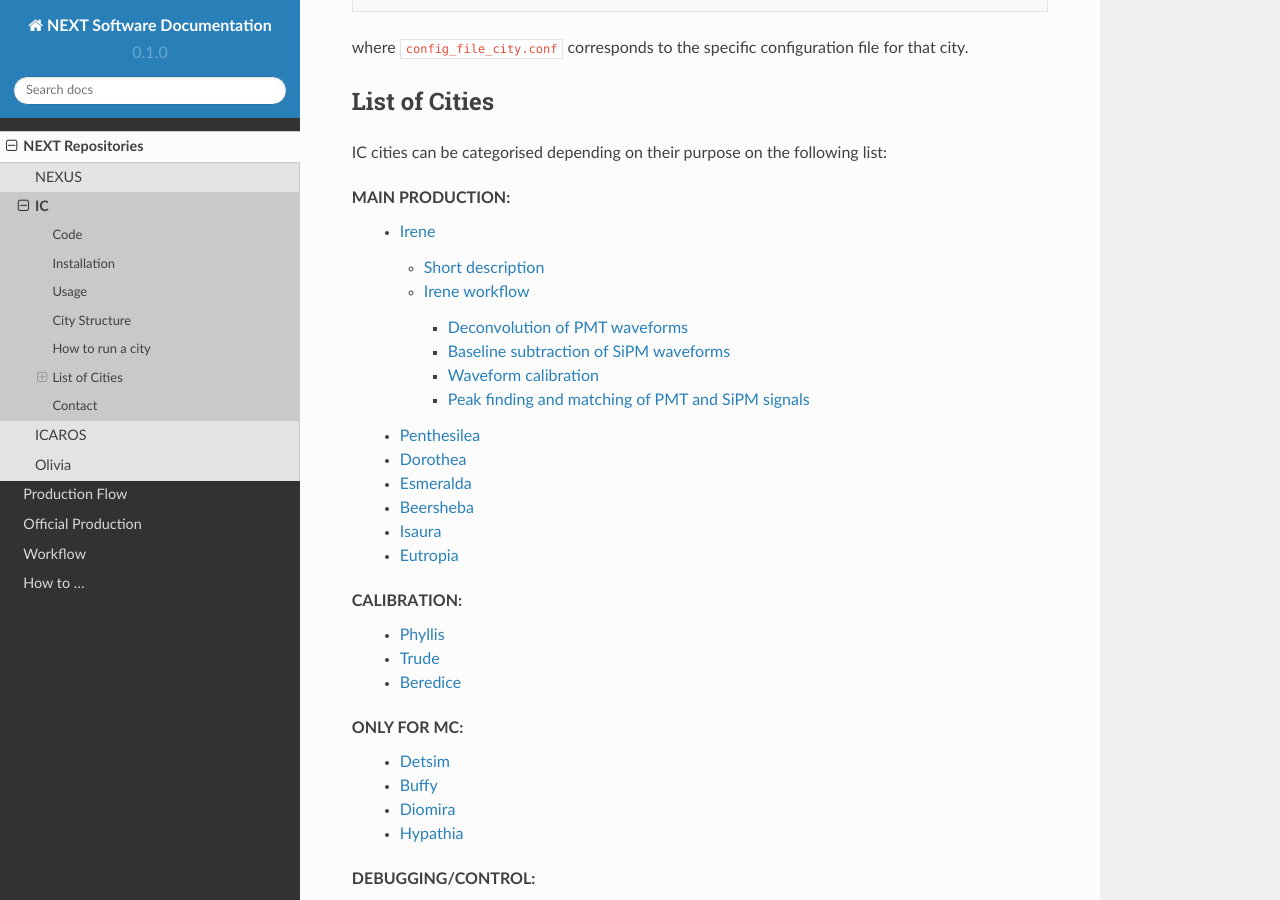
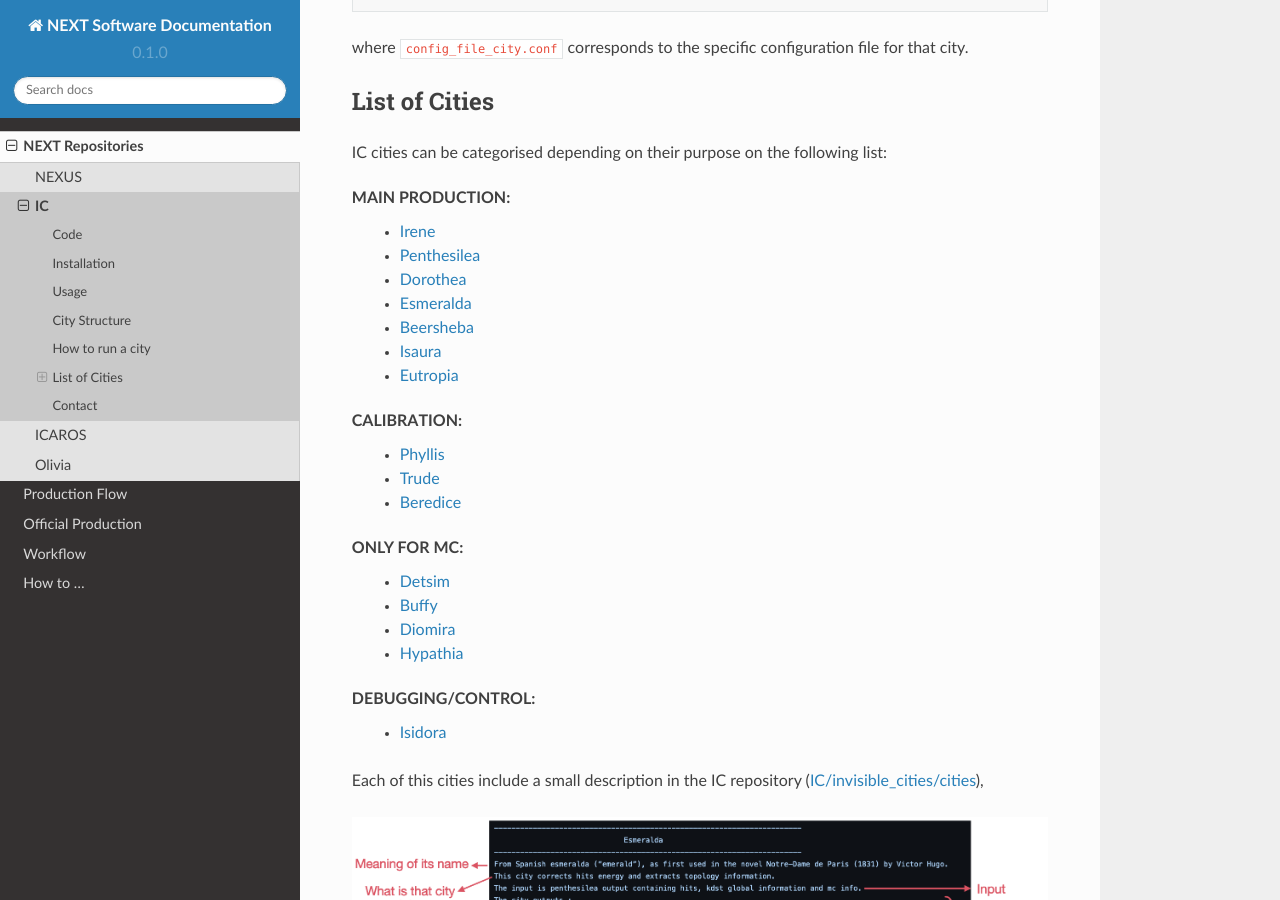
Before and after one commit to next-exp/sw-docs, a Sphinx documentation site: the page built from docs/source/IC.rst, in a window 1280 px wide and 900 px high, scrolled down 2757 px. Built offline with Sphinx 7.4.7 and the Read the Docs theme 2.0.0, drawn with Linux system fonts in a browser that asks for light colours; part of the change alters nothing that is shown.

```diff
--- a/docs/source/IC.rst
+++ b/docs/source/IC.rst
@@ -85,6 +85,7 @@ IC cities can be categorised depending on their purpose on the following list:
 
 MAIN PRODUCTION:
   .. toctree::
+     :maxdepth: 1
 
      Irene <irene>
      Penthesilea <penthesilea>
@@ -96,6 +97,7 @@ MAIN PRODUCTION:
 
 CALIBRATION:
   .. toctree::
+     :maxdepth: 1
 
      Phyllis <phyllis>
      Trude <trude>
@@ -103,6 +105,7 @@ CALIBRATION:
 
 ONLY FOR MC:
   .. toctree::
+     :maxdepth: 1
 
      Detsim <detsim>
      Buffy <buffy>
@@ -111,6 +114,7 @@ ONLY FOR MC:
 
 DEBUGGING/CONTROL:
   .. toctree::
+     :maxdepth: 1
 
      Isidora <isidora>
 
```
